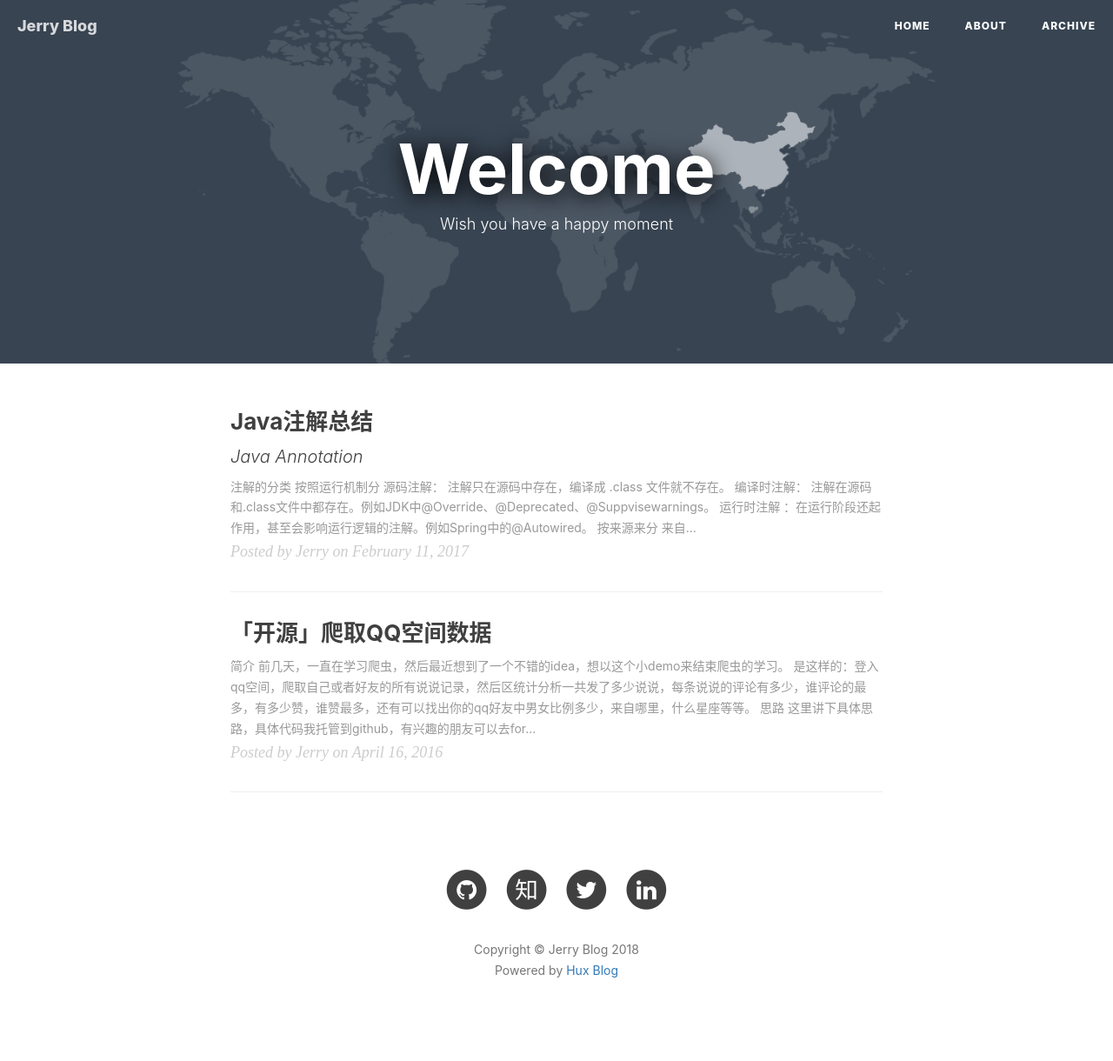
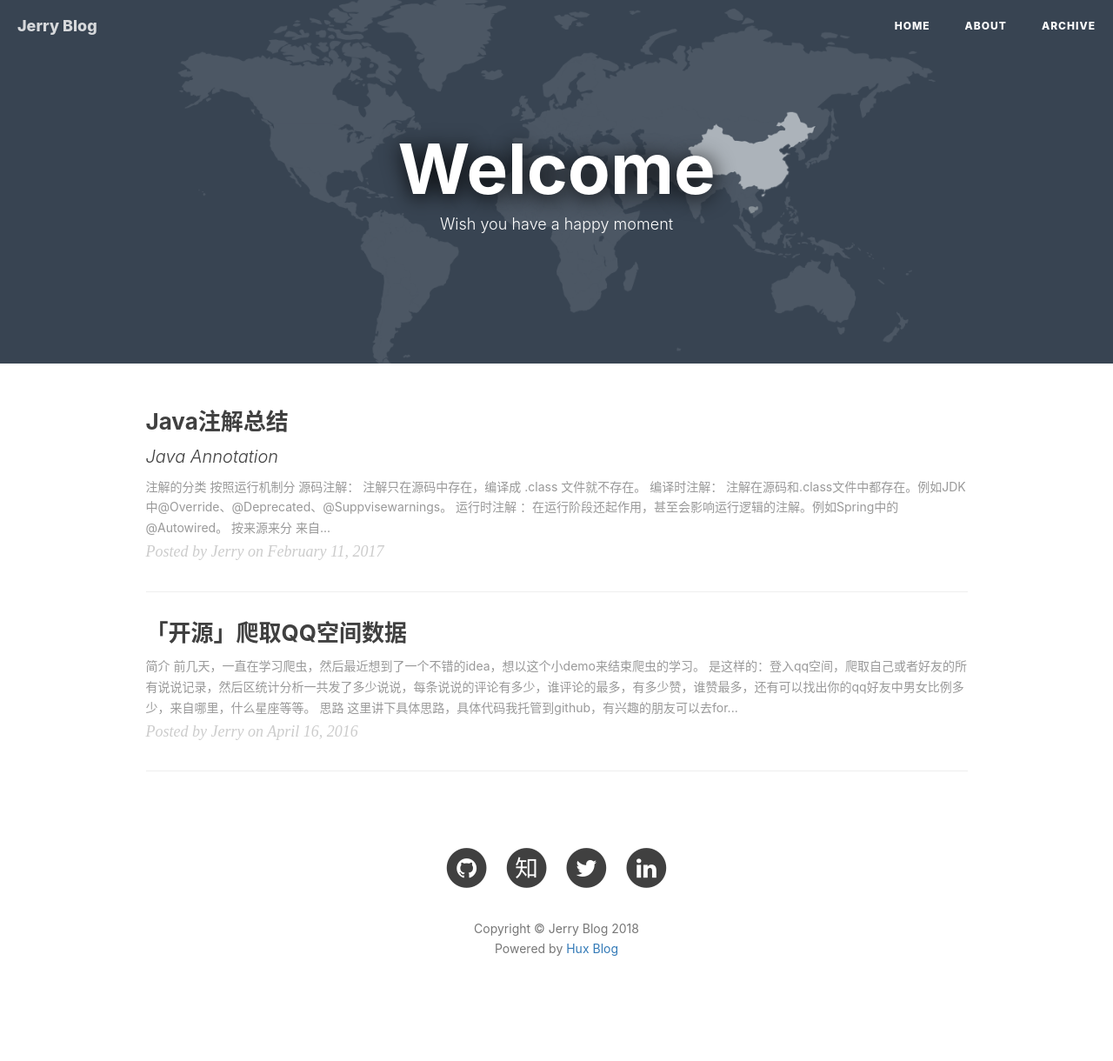
Before and after one commit to jerry-sc/jerry-sc.github.io, a Jekyll site: the page built from index.html, in a window 1280 px wide. Shown: the whole page at 87% size. Built offline with Jekyll 4.4.1, drawn with Linux system fonts in a browser that asks for light colours; nearby versions of some CDN libraries; the list of posts is cut into pages by our own code; comment, search, counter and statistics services are not loaded; after the commit the page ends 1195 px from its top, so only the background shows below that.

Commit message:
adjust page style

```diff
--- a/_includes/short-about.html
+++ b/_includes/short-about.html
@@ -1,5 +1,5 @@
 <section class="visible-md visible-lg">
-  <hr>
+  <!-- <hr> -->
   <h5><a href="{{'/about/' | prepend: site.baseurl }}">ABOUT ME</a></h5>
   <div class="short-about">
     {% if site.sidebar-avatar %}
--- a/_layouts/page.html
+++ b/_layouts/page.html
@@ -11,21 +11,21 @@ layout: default
         {% if page.sidebar == false %}
 <!-- NO SIDEBAR -->
     <!-- PostList Container -->
-            <div class="col-lg-8 col-lg-offset-2 col-md-10 col-md-offset-1 postlist-container">
+            <div class="col-lg-10 col-lg-offset-1 col-md-10 col-md-offset-1 postlist-container">
                 {{ content }}
             </div>
     <!-- Sidebar Container -->
-            <div class="
+            <!-- <div class="
                 col-lg-8 col-lg-offset-2
                 col-md-10 col-md-offset-1
-                sidebar-container">
+                sidebar-container"> -->
 
                 <!-- Featured Tags -->
                 <!-- {% include featured-tags.html %} -->
 
                 <!-- Friends Blog -->
                 <!-- {% include friends.html %} -->
-            </div>
+            <!-- </div> -->
         {% else %}
 
 <!-- USE SIDEBAR -->
--- a/archive.html
+++ b/archive.html
@@ -15,7 +15,7 @@ https://github.com/kitian616/jekyll-TeXt-theme
 <!-- Main Content -->
 <div class="container">
 	<div class="row">
-		<div class="col-lg-8 col-lg-offset-2 col-md-10 col-md-offset-1">
+		<div class="col-lg-7 col-lg-offset-3 col-md-10 col-md-offset-1">
 			<!-- Tags (as filter) -->
 			<div id='tag_cloud' class="tags tags-sup js-tags">
 				<a class="tag-button--all" data-encode="">
```
